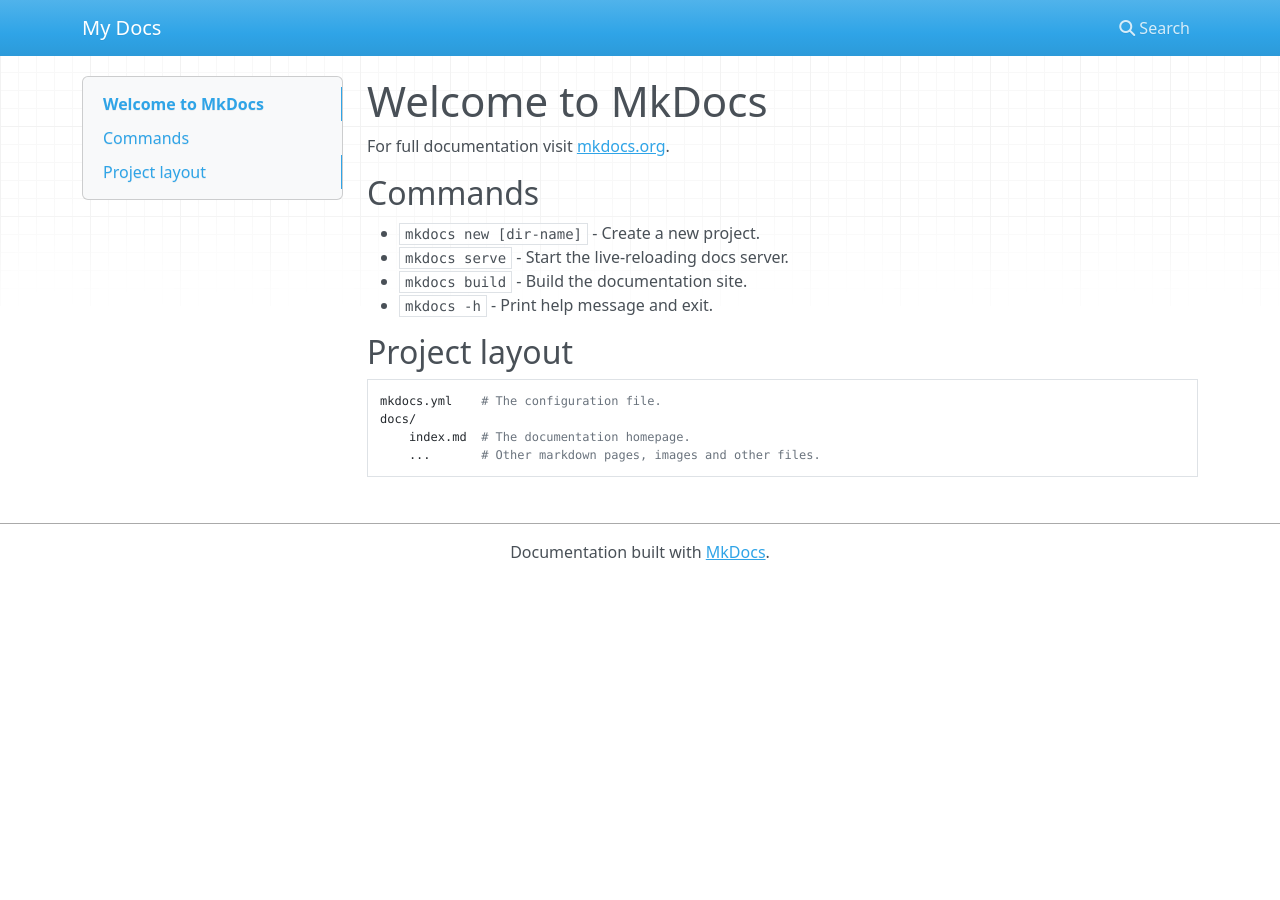
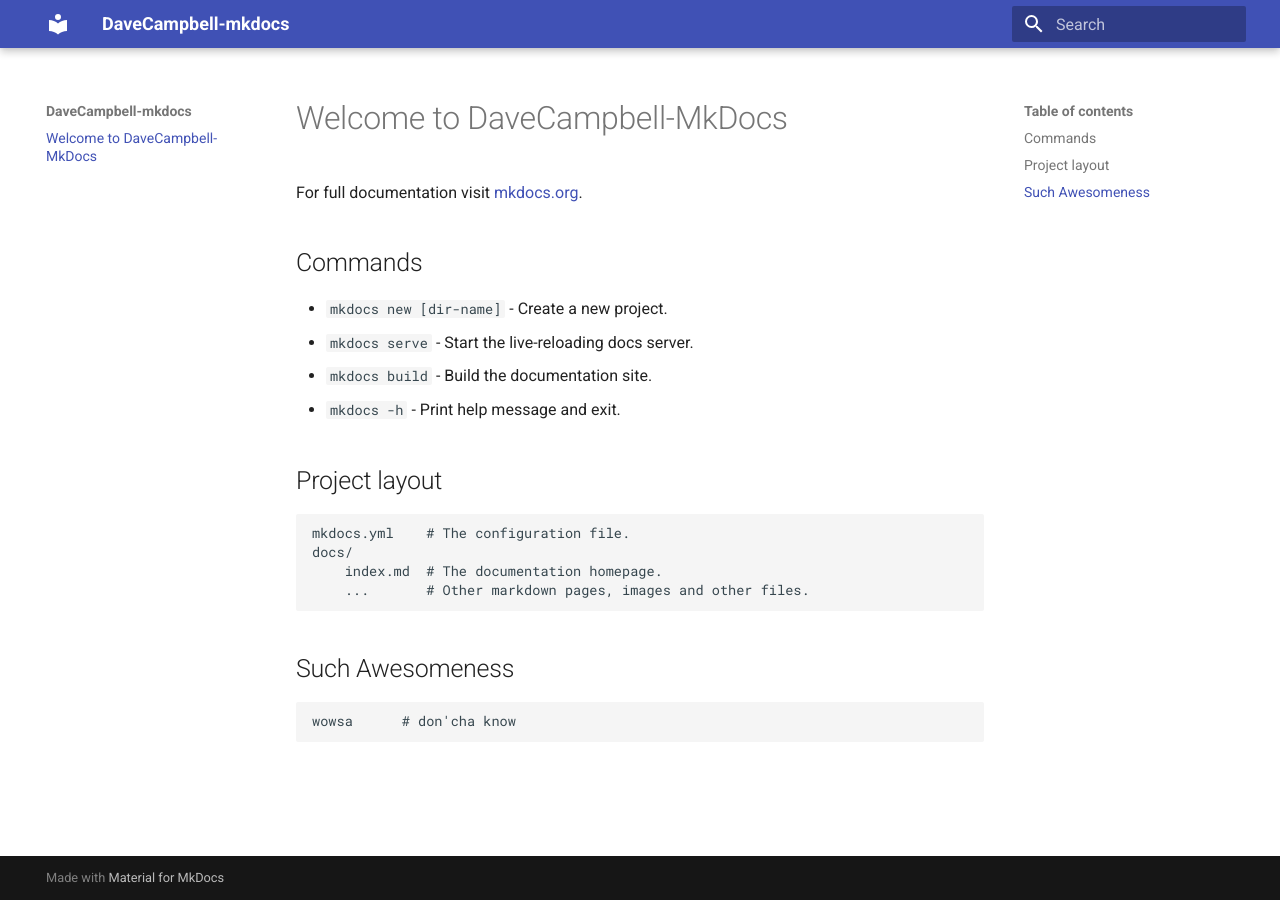
Before and after one commit to davecampbell/my-mkdocs, an MkDocs documentation site: the page built from docs/index.md, in a window 1280 px wide. Built offline with MkDocs 1.6.1 and Material for MkDocs 9.7.7, drawn with Linux system fonts in a browser that asks for light colours; nearby versions of some CDN libraries.

Commit message:
first awesome commit.

```diff
--- a/docs/index.md
+++ b/docs/index.md
@@ -1,4 +1,4 @@
-# Welcome to MkDocs
+# Welcome to DaveCampbell-MkDocs
 
 For full documentation visit [mkdocs.org](https://www.mkdocs.org).
 
@@ -15,3 +15,7 @@
     docs/
         index.md  # The documentation homepage.
         ...       # Other markdown pages, images and other files.
+
+## Such Awesomeness
+
+    wowsa      # don'cha know
--- a/mkdocs.yml
+++ b/mkdocs.yml
@@ -1 +1,3 @@
-site_name: My Docs
+site_name: DaveCampbell-mkdocs
+theme:
+  name: material
```
